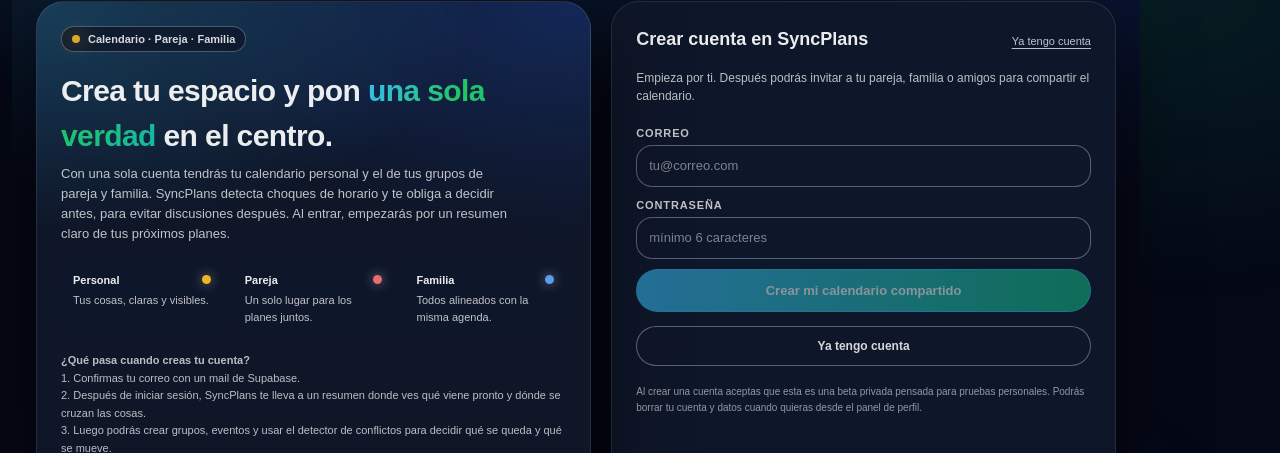
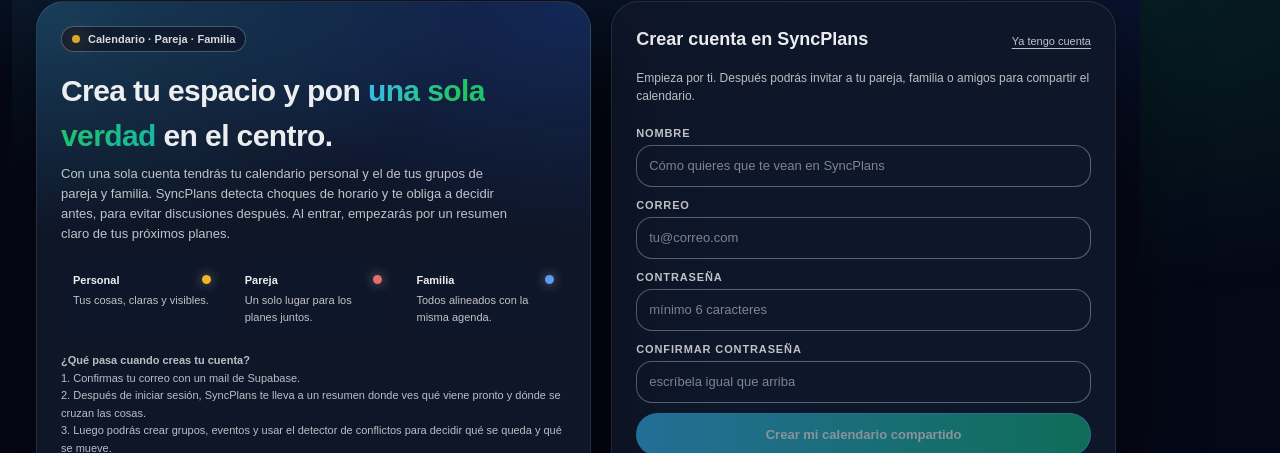
Before and after one commit to Fgainzall/syncplans-app, a Next.js app: page /auth/register in a window 1280 px wide. Shown: the part 92-545 px from the top of the page. Built offline with nearby package versions, Linux system fonts and the light colour scheme; no server answers.

Commit message:
ux(auth): align login with register layout

```diff
--- a/src/app/auth/login/LoginClient.tsx
+++ b/src/app/auth/login/LoginClient.tsx
@@ -11,7 +11,7 @@ export default function LoginClient() {
 
   const nextParam = sp.get("next");
 
-  // ✅ Regla definitiva:
+  // ✅ Regla:
   // Si viene ?next=/algo lo respetamos.
   // Si no hay next válido → /summary (una sola verdad sobre tus planes).
   const nextTarget = useMemo(
@@ -60,7 +60,7 @@ export default function LoginClient() {
     }
   }
 
-  // 🎨 Estilos
+  // 🎨 Estilos compartidos con register para que queden alineados
   const page: React.CSSProperties = {
     minHeight: "100vh",
     background:
@@ -340,7 +340,7 @@ export default function LoginClient() {
           <button
             type="button"
             style={linkTop}
-            onClick={() => router.push("/auth/register")}
+            onClick={() => router.push("/auth/register?next=/summary")}
           >
             ¿Nuevo aquí? Crear cuenta →
           </button>
@@ -429,7 +429,7 @@ export default function LoginClient() {
               <button
                 type="button"
                 style={subtleLink}
-                onClick={() => router.push("/auth/register")}
+                onClick={() => router.push("/auth/register?next=/summary")}
               >
                 Crear cuenta nueva
               </button>
@@ -481,7 +481,7 @@ export default function LoginClient() {
             <button
               type="button"
               style={secondaryBtn}
-              onClick={() => router.push("/auth/register")}
+              onClick={() => router.push("/auth/register?next=/summary")}
             >
               Crear cuenta
             </button>
--- a/src/app/auth/register/RegisterClient.tsx
+++ b/src/app/auth/register/RegisterClient.tsx
@@ -8,8 +8,10 @@ import supabase from "@/lib/supabaseClient";
 export default function RegisterClient() {
   const router = useRouter();
 
+  const [name, setName] = useState("");
   const [email, setEmail] = useState("");
   const [password, setPassword] = useState("");
+  const [password2, setPassword2] = useState("");
 
   const [loading, setLoading] = useState(false);
   const [done, setDone] = useState(false);
@@ -17,20 +19,51 @@ export default function RegisterClient() {
 
   const canSubmit = useMemo(() => {
     const e = email.trim();
-    return e.includes("@") && password.trim().length >= 6 && !loading;
-  }, [email, password, loading]);
+    const n = name.trim();
+    const p1 = password.trim();
+    const p2 = password2.trim();
+    return (
+      e.includes("@") &&
+      n.length > 0 &&
+      p1.length >= 6 &&
+      p2.length >= 6 &&
+      p1 === p2 &&
+      !loading
+    );
+  }, [email, name, password, password2, loading]);
 
   async function onSubmit(e: React.FormEvent) {
     e.preventDefault();
     setError(null);
     setLoading(true);
 
+    const trimmedName = name.trim();
+    const trimmedEmail = email.trim();
+    const trimmedPass = password.trim();
+    const trimmedPass2 = password2.trim();
+
+    if (!trimmedName) {
+      setError("Pon tu nombre. Lo usaremos dentro de SyncPlans.");
+      setLoading(false);
+      return;
+    }
+
+    if (trimmedPass !== trimmedPass2) {
+      setError("Las contraseñas no coinciden.");
+      setLoading(false);
+      return;
+    }
+
     try {
       const { error: signUpError } = await supabase.auth.signUp({
-        email: email.trim(),
-        password: password.trim(),
+        email: trimmedEmail,
+        password: trimmedPass,
         options: {
           emailRedirectTo: `${window.location.origin}/auth/callback`,
+          data: {
+            full_name: trimmedName,
+            display_name: trimmedName,
+          },
         },
       });
 
@@ -388,7 +421,9 @@ export default function RegisterClient() {
                       }}
                     />
                   </div>
-                  <div style={pillSub}>Un solo lugar para los planes juntos.</div>
+                  <div style={pillSub}>
+                    Un solo lugar para los planes juntos.
+                  </div>
                 </div>
                 <div style={pill}>
                   <div style={pillRow}>
@@ -400,7 +435,9 @@ export default function RegisterClient() {
                       }}
                     />
                   </div>
-                  <div style={pillSub}>Todos alineados con la misma agenda.</div>
+                  <div style={pillSub}>
+                    Todos alineados con la misma agenda.
+                  </div>
                 </div>
               </div>
 
@@ -470,8 +507,11 @@ export default function RegisterClient() {
                   style={secondaryBtn}
                   onClick={() => {
                     setDone(false);
+                    setName("");
                     setEmail("");
                     setPassword("");
+                    setPassword2("");
+                    setError(null);
                   }}
                 >
                   Crear otra cuenta
@@ -486,6 +526,17 @@ export default function RegisterClient() {
             ) : (
               <>
                 <form onSubmit={onSubmit} style={{ display: "grid", gap: 10 }}>
+                  <div>
+                    <div style={label}>Nombre</div>
+                    <input
+                      style={input}
+                      value={name}
+                      onChange={(e) => setName(e.target.value)}
+                      placeholder="Cómo quieres que te vean en SyncPlans"
+                      autoComplete="name"
+                    />
+                  </div>
+
                   <div>
                     <div style={label}>Correo</div>
                     <input
@@ -505,6 +556,18 @@ export default function RegisterClient() {
                       value={password}
                       onChange={(e) => setPassword(e.target.value)}
                       placeholder="mínimo 6 caracteres"
+                      autoComplete="new-password"
+                    />
+                  </div>
+
+                  <div>
+                    <div style={label}>Confirmar contraseña</div>
+                    <input
+                      style={input}
+                      type="password"
+                      value={password2}
+                      onChange={(e) => setPassword2(e.target.value)}
+                      placeholder="escríbela igual que arriba"
                       autoComplete="new-password"
                     />
                   </div>
```
